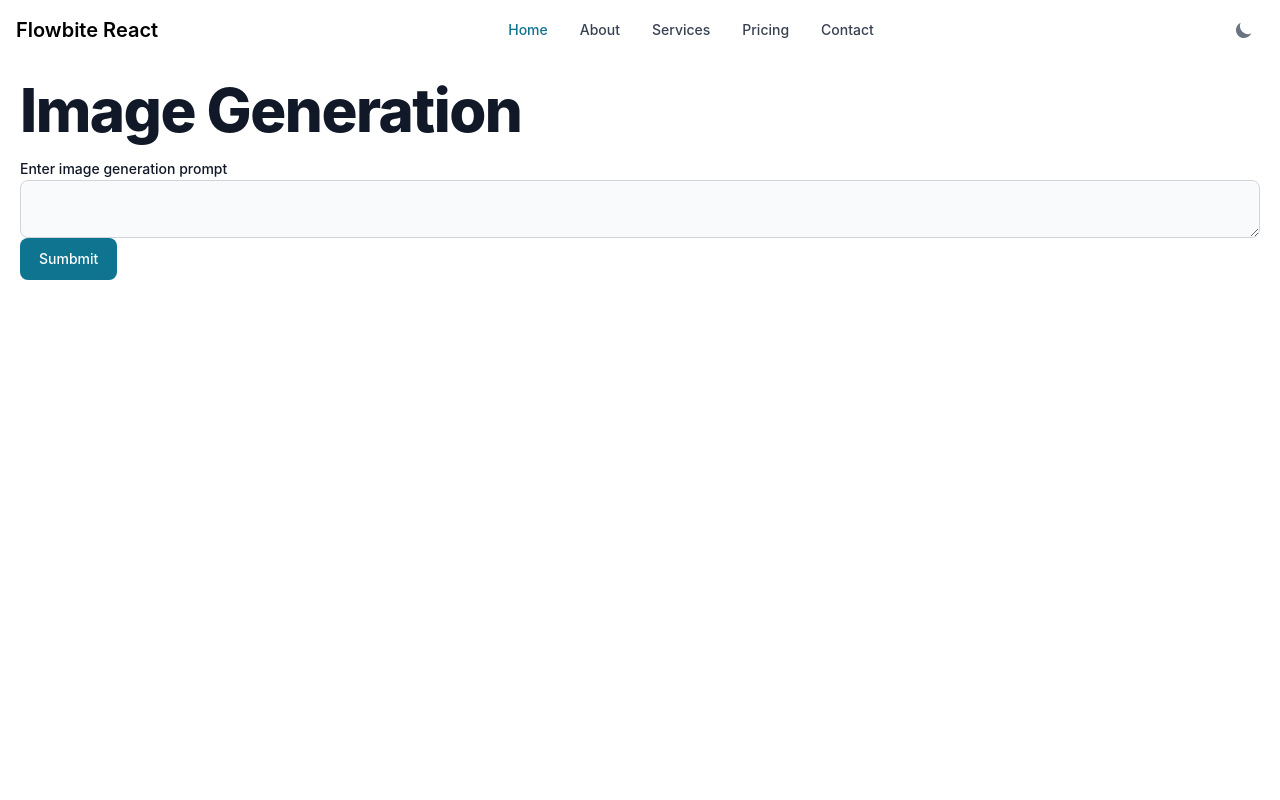
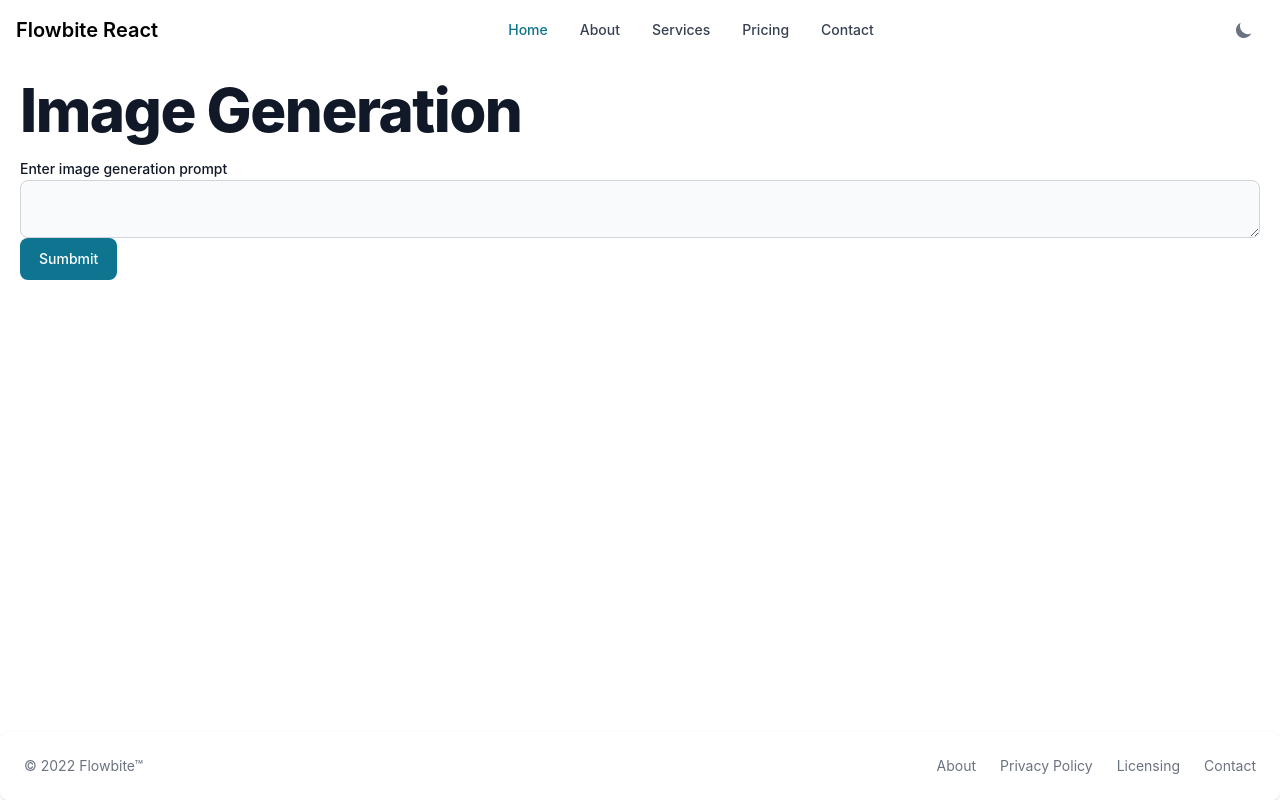
Before and after one commit to Dandeli0ns/Dandeli0ns.github.io, a React (Create React App) app: page / in a window 1280 px wide. Built offline with nearby package versions, Linux system fonts and the light colour scheme.

Commit message:
Sorted styling

```diff
--- a/src/App.tsx
+++ b/src/App.tsx
@@ -4,15 +4,17 @@ import React from 'react';
 import { BrowserRouter as Router, Route, Routes } from 'react-router-dom';
 import { ImageGeneration } from './pages/image-generation/ImageGeneration';
 import { NavBar } from './components/navBar/NavBar';
+import { LegalFooter } from './components/footer/Footer';
 
 const App = () =>  {
   return (
-    <div>
+    <div className='flex flex-col h-screen bg-white dark:bg-gray-900'>
     <NavBar />
-        <Routes>
-          <Route path="/" element={<ImageGeneration />}>
-          </Route>
-        </Routes>
+    <Routes>
+      <Route path="/" element={<ImageGeneration />}>
+      </Route>
+    </Routes>
+    <LegalFooter />
     </div>
   );
 }
--- /dev/null
+++ b/src/components/footer/Footer.tsx
@@ -0,0 +1,16 @@
+import { Footer, FooterCopyright, FooterLink, FooterLinkGroup } from 'flowbite-react';
+import { ReactNode } from 'react';
+
+export const LegalFooter = () => {
+    return (
+        <Footer container>
+          <FooterCopyright href="#" by="Flowbite™" year={2022} />
+          <FooterLinkGroup>
+            <FooterLink href="#">About</FooterLink>
+            <FooterLink href="#">Privacy Policy</FooterLink>
+            <FooterLink href="#">Licensing</FooterLink>
+            <FooterLink href="#">Contact</FooterLink>
+          </FooterLinkGroup>
+        </Footer>
+      );
+    }
--- a/src/components/navBar/NavBar.tsx
+++ b/src/components/navBar/NavBar.tsx
@@ -3,7 +3,7 @@ import { Link } from 'react-router-dom';
 
 export const NavBar = () => {
   return (
-    <Navbar fluid>
+    <Navbar fluid rounded>
       <NavbarBrand href="https://flowbite-react.com">
         <span className="self-center whitespace-nowrap text-xl font-semibold dark:text-white">Flowbite React</span>
       </NavbarBrand>
--- a/src/pages/image-generation/ImageGeneration.tsx
+++ b/src/pages/image-generation/ImageGeneration.tsx
@@ -3,7 +3,7 @@ import { Prompt } from "../../components/prompt/Prompt"
 
 export const ImageGeneration = () => {
     return (
-        <div className='p-5 bg-white dark:bg-gray-900 antialiased '>
+        <div className='p-5 antialiased flex-grow '>
             <h1 className={'mb-4 text-4xl font-extrabold leading-none tracking-tight text-gray-900 md:text-5xl lg:text-6xl dark:text-white'}>Image Generation</h1>
             <Prompt />
         </div>
```
